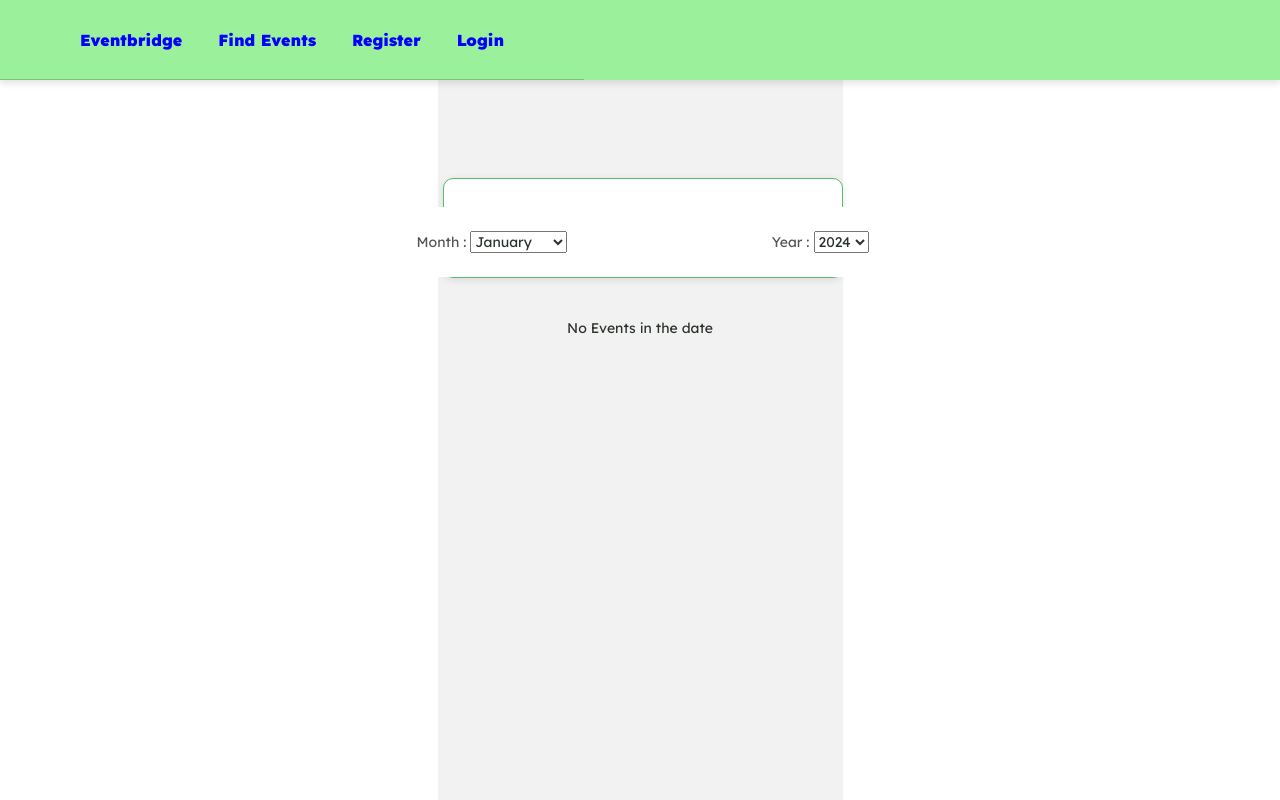
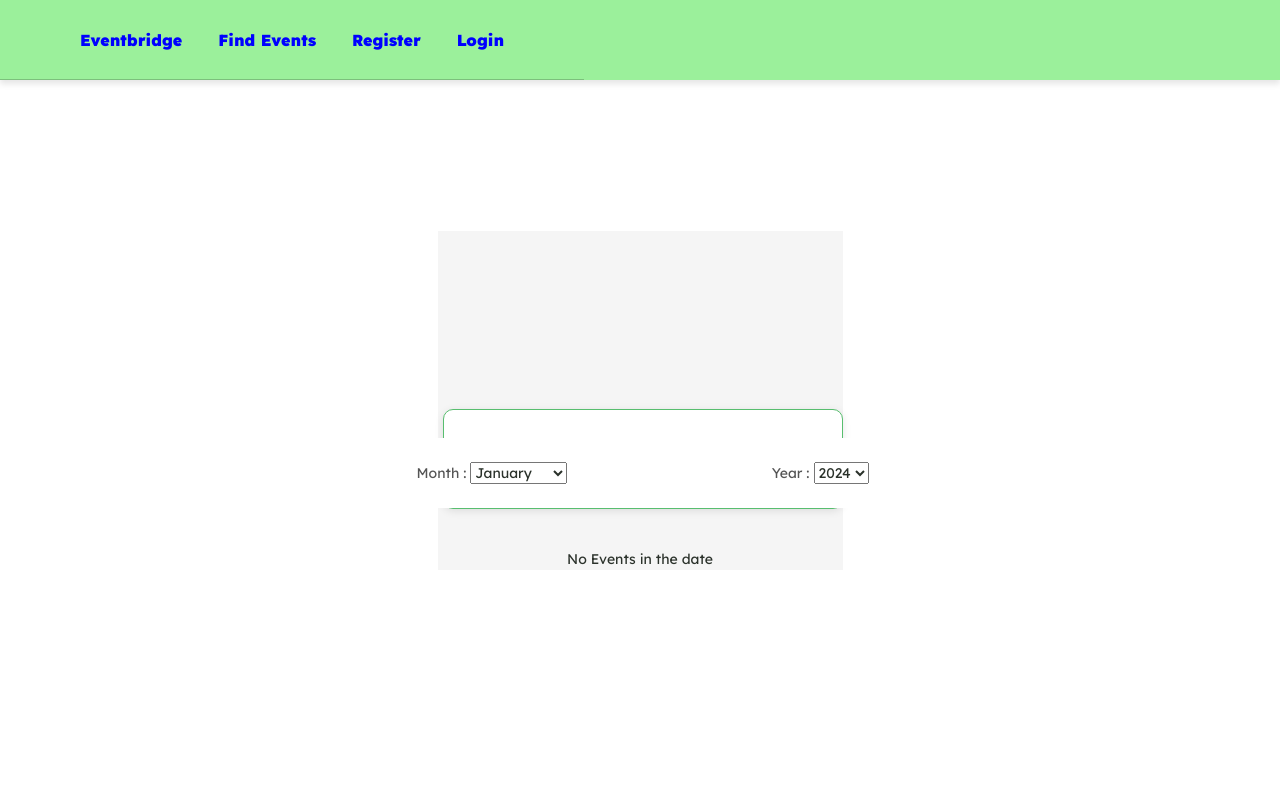
Before and after one commit to dene009/event-planning-platform, a React (Vite) app in the folder eventbridge/: page /find-events in a window 1280 px wide. Built offline with nearby package versions, Linux system fonts and the light colour scheme.

Commit message:
corrections

```diff
--- a/eventbridge/src/Pages/FilterEvents/FilterEvents.css
+++ b/eventbridge/src/Pages/FilterEvents/FilterEvents.css
@@ -1,7 +1,7 @@
 .find-events-wrapper {
-    background-color: var(--bg-color);
+    background-color: whitesmoke;
     width: 100%;
-    height: 100vh;
+    height: 100%;
     display: flex;
     flex-direction: column;
     justify-content: flex-start;
```
